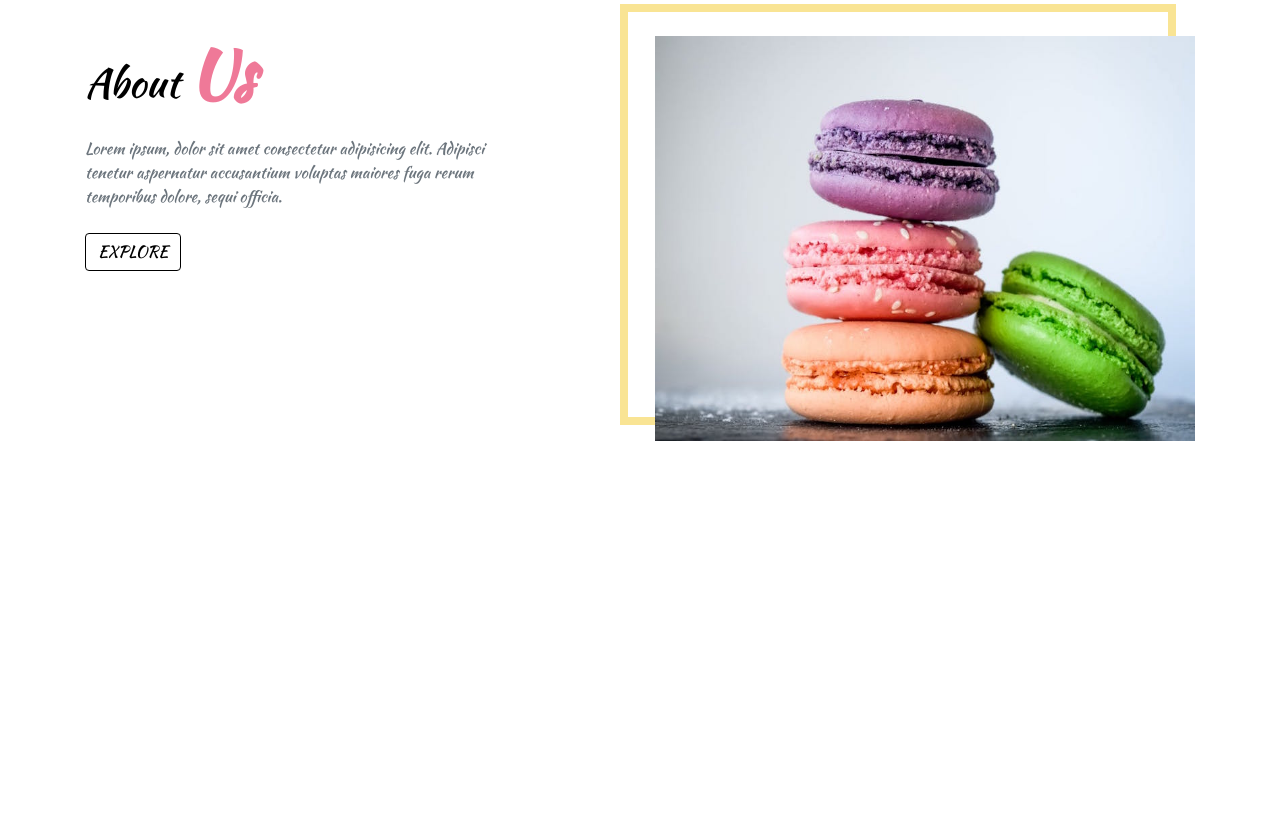
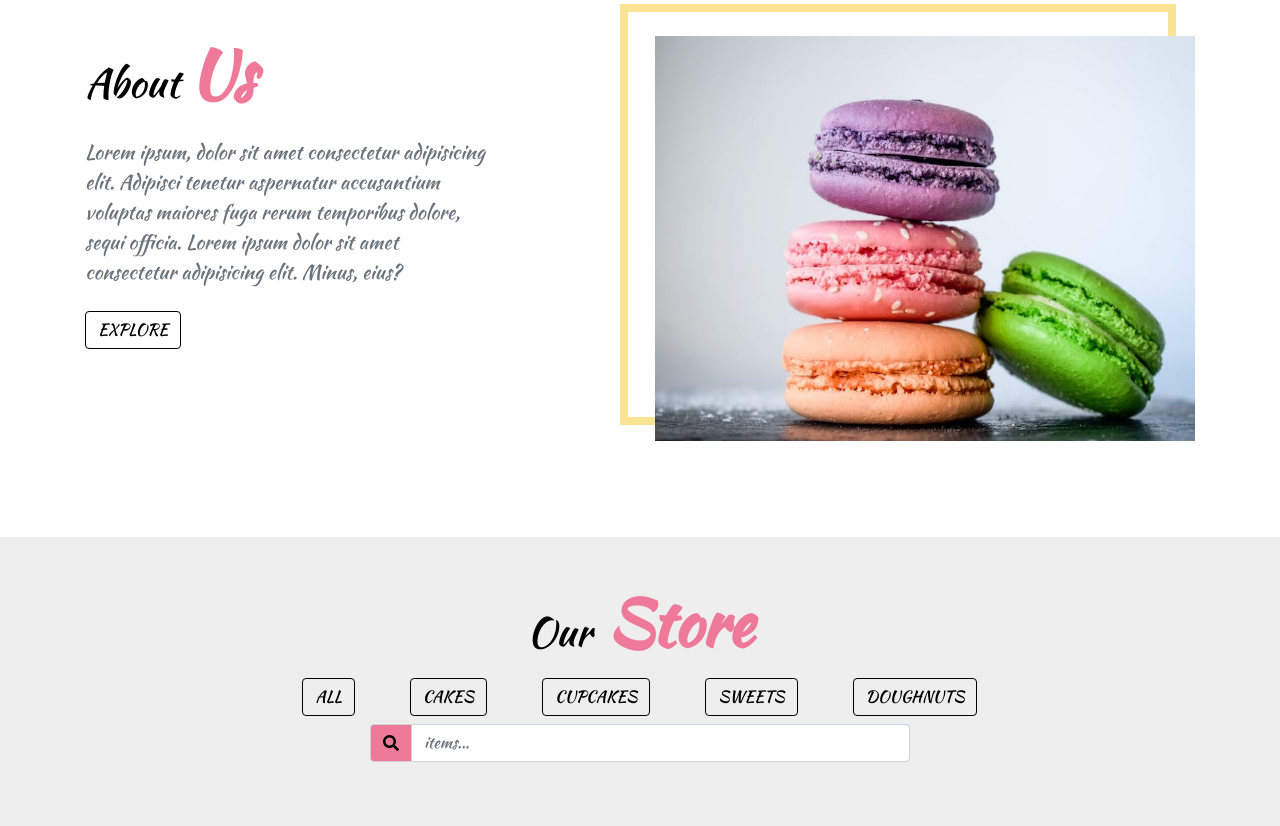
Before and after one commit to mdrifatsarker/grandma, a plain HTML site: page index.html in a window 1280 px wide. Shown: the part 860-1686 px from the top of the page. Before the commit the page ends 1397 px from the top, so only its background shows below. Drawn offline with nearby package versions, Linux system fonts and the light colour scheme.

Commit message:
store first section has completed

```diff
--- a/css/style.css
+++ b/css/style.css
@@ -118,7 +118,15 @@ body {
   top: 0;
   left: 0;
 }
-
+/* store */
+.store{
+  background: var(--mainGrey);
+}
+.search-box{
+  background: var(--mainPink);
+  color: var(--mainBlack);
+}
 /*
   Designed By Md Rifat Sarker.
+  https://facebook.com/mdrifat.sarker.501/
 */
--- a/index.html
+++ b/index.html
@@ -37,7 +37,7 @@
             <a href="#about" class="nav-link">about</a>
           </li>
           <li class="nav-item">
-            <a href="#stores" class="nav-link">store</a>
+            <a href="#store" class="nav-link">store</a>
           </li>
           <li class="nav-item">
             <a href="#services" class="nav-link">services</a>
@@ -90,8 +90,8 @@
     <div class="row">
       <div class="col-10 col-md-6 mx-auto my-5">
         <h1 class="text-capitalize">about <strong class="banner-title">us</strong></h1>
-        <p class=" my-4 text-muted w-75">
-          Lorem ipsum, dolor sit amet consectetur adipisicing elit. Adipisci tenetur aspernatur accusantium voluptas maiores fuga rerum temporibus dolore, sequi officia.
+        <p class="lead my-4 text-muted w-75">
+          Lorem ipsum, dolor sit amet consectetur adipisicing elit. Adipisci tenetur aspernatur accusantium voluptas maiores fuga rerum temporibus dolore, sequi officia. Lorem ipsum dolor sit amet consectetur adipisicing elit. Minus, eius?
         </p>
         <a href="" class="btn btn-black text-uppercase">explore</a>
       </div>
@@ -104,6 +104,44 @@
   </div>
 </section>
 <!-- end of about -->
+<!-- store section -->
+  <section id="store" class="store py-5">
+    <div class="container">
+      <!-- section title -->
+      <div class="row">
+        <div class="col-10 mx-auto col-sm-6 text-center">
+          <h1 class="text-capitalize">our<strong class="banner-title"> store</strong></h1>
+        </div>
+      </div>
+      <!-- end of section title -->
+      <div class="row">
+        <div class="col-lg-8 mx-auto d-flex justify-content-around sortBtn flex-wrap">
+          <a href="#" class="btn btn-black filter-btn m-2 text-uppercase" data-filter="all">all</a>
+          <a href="#" class="btn btn-black filter-btn m-2 text-uppercase" data-filter="cakes">cakes</a>
+          <a href="#" class="btn btn-black filter-btn m-2 text-uppercase" data-filter="cupcakes">cupcakes</a>
+          <a href="#" class="btn btn-black filter-btn m-2 text-uppercase" data-filter="sweets">sweets</a>
+          <a href="#" class="btn btn-black filter-btn m-2 text-uppercase" data-filter="doughnuts">doughnuts</a>
+        </div>
+      </div>
+      <!-- search box -->
+      <div class="row">
+        <div class="col-10 mx-auto col-md-6">
+          <form>
+            <div class="input-group mb-3">
+              <div class="input-group-prepend">
+                <span class="input-group-text search-box" id="search-icon">
+                  <i class="fas fa fa-search"></i>
+                </span>
+              </div>
+              <input type="text" placeholder="items..." class="form-control" id="search-icon">
+            </div>
+          </form>
+        </div>
+      </div>
+      <!-- end of search box -->
+    </div>
+  </section>
+<!-- end of store section -->
 
   <!-- jquery -->
   <script src="https://code.jquery.com/jquery-3.5.1.slim.min.js"></script>
```
